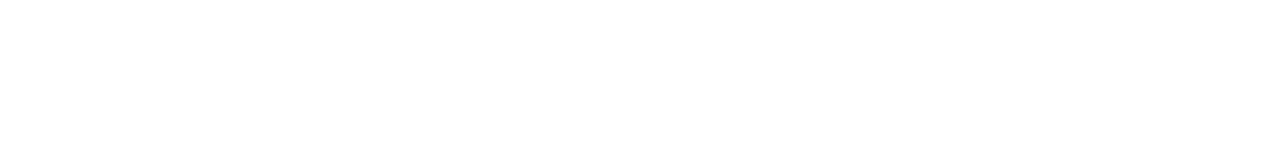
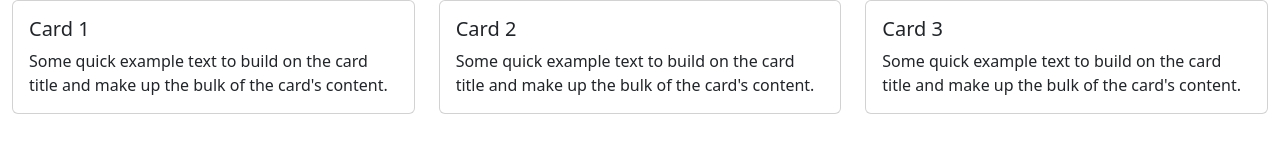
Before and after one commit to CrimsonDonut/pena_webdevelopment, a plain HTML site: page AO1/index.html in a window 1280 px wide. Drawn offline with nearby package versions, Linux system fonts and the light colour scheme.

Commit message:
added 3 basic div cards

```diff
--- a/AO1/index.html
+++ b/AO1/index.html
@@ -7,6 +7,33 @@
     <title>Bento Layout</title>
 </head>
 <body>
-
+    <div class="container-fluid">
+        <div class="row">
+            <div class="col-md-4">
+                <div class="card">
+                    <div class="card-body">
+                        <h5 class="card-title">Card 1</h5>
+                        <p class="card-text">Some quick example text to build on the card title and make up the bulk of the card's content.</p>
+                    </div>
+                </div>
+            </div>
+            <div class="col-md-4">
+                <div class="card">
+                    <div class="card-body">
+                        <h5 class="card-title">Card 2</h5>
+                        <p class="card-text">Some quick example text to build on the card title and make up the bulk of the card's content.</p>
+                    </div>
+                </div>
+            </div>
+            <div class="col-md-4">
+                <div class="card">
+                    <div class="card-body">
+                        <h5 class="card-title">Card 3</h5>
+                        <p class="card-text">Some quick example text to build on the card title and make up the bulk of the card's content.</p>
+                    </div>
+                </div>
+            </div>
+        </div>
+    </div>
 </body>
 </html>
```
